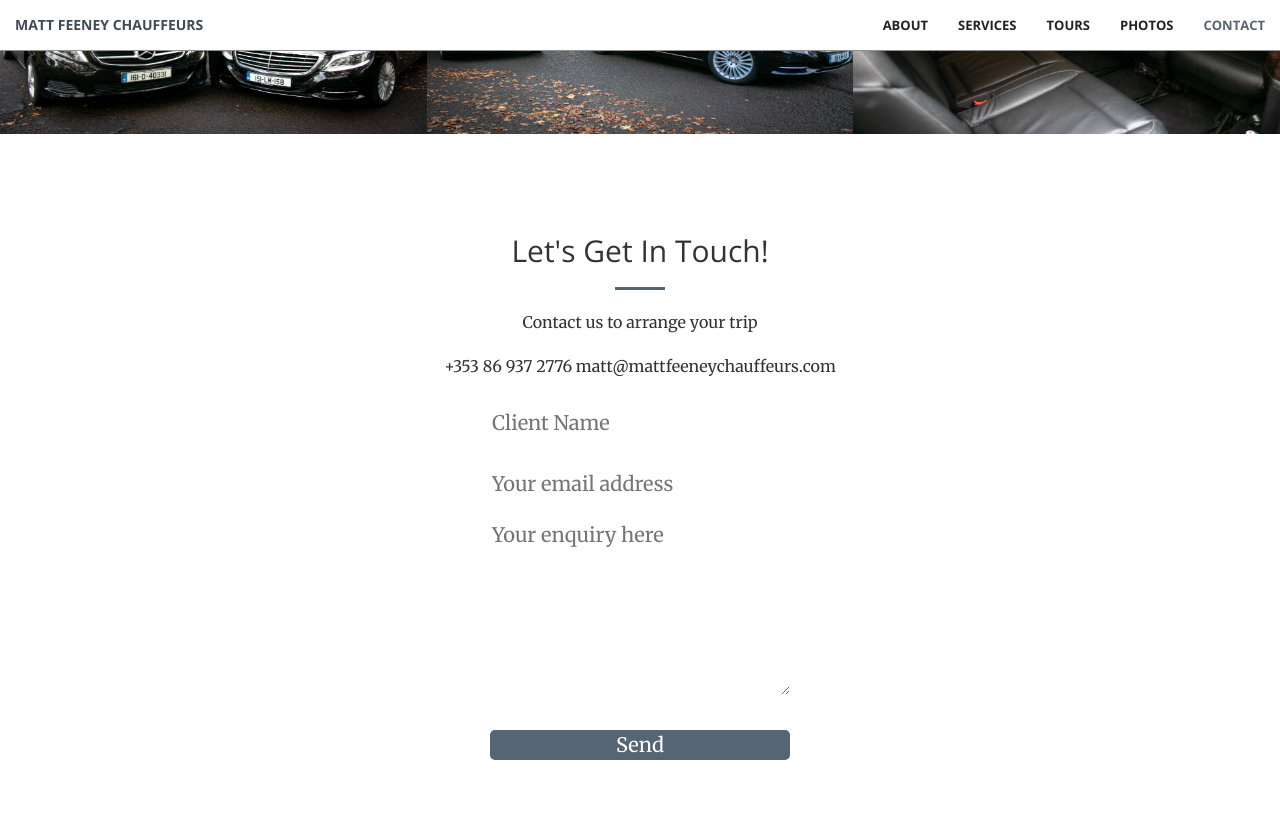
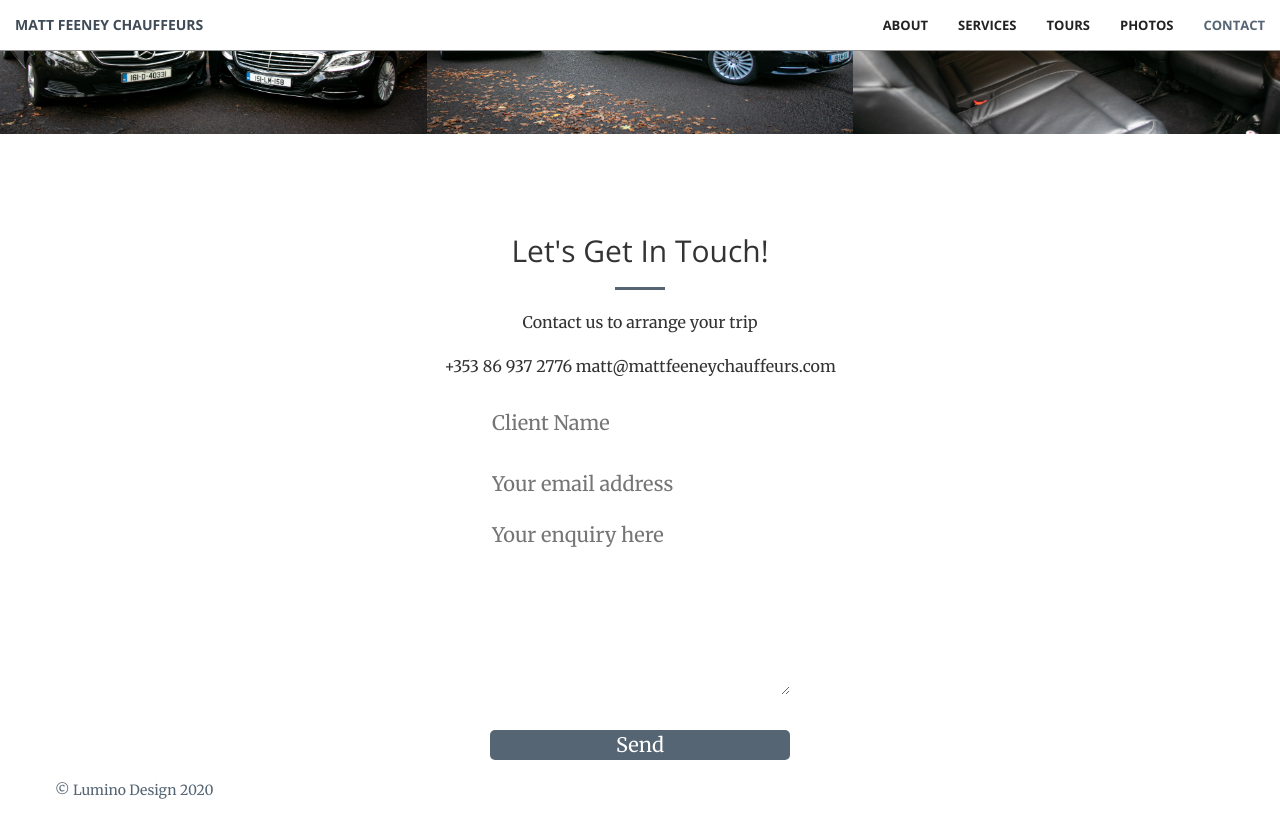
Before and after one commit to WebsitePlayground/WebsitePlayground.github.io, a Jekyll site: the page built from index.html, in a window 1280 px wide and 900 px high, scrolled down 3342 px. Shown: the top 838 px of the window. Built offline with Jekyll 4.4.1, drawn with Linux system fonts in a browser that asks for light colours.

Commit message:
copyright

```diff
--- a/_includes/contact.html
+++ b/_includes/contact.html
@@ -30,7 +30,9 @@
                 <p>{{ site.github_username }}</p>
             </a>
         </div> -->
-
+        <div class="copyright">
+            <a href="https://luminodesign.com" class="">&copy; Lumino Design 2020</a>
+        </div>
     </div>
 </section>
 
```
